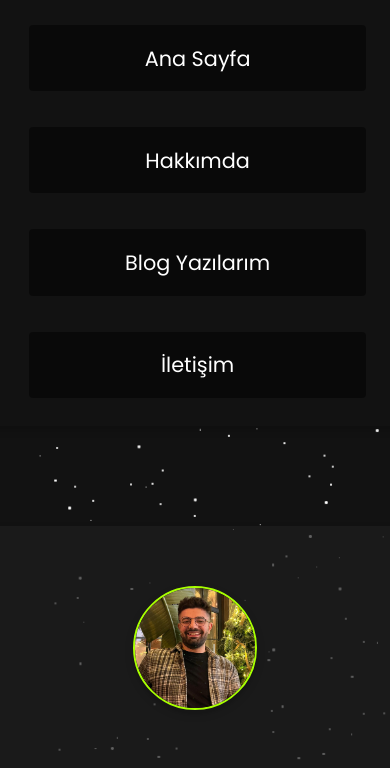
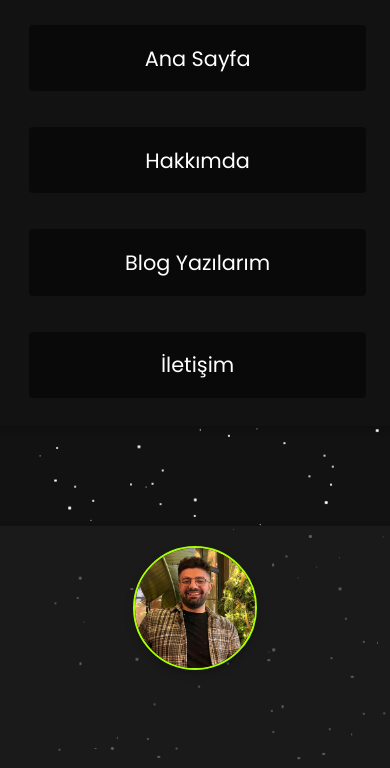
Before and after one commit to BedirM/Personal_Website, a website: page public/about.html in a window 390 px wide. Shown: the part 61-829 px from the top of the page. Drawn offline with Linux system fonts and the light colour scheme; no server answers.

Commit message:
styles.css

```diff
--- a/public/styles.css
+++ b/public/styles.css
@@ -1255,6 +1255,6 @@ button:hover {
     }
 
     .profile-container {
-        top: 60px; /* Profil fotoğrafını daha da aşağı çektik */
+        top: 20px; /* Profil fotoğrafını daha da aşağı çektik */
     }
 }
```
